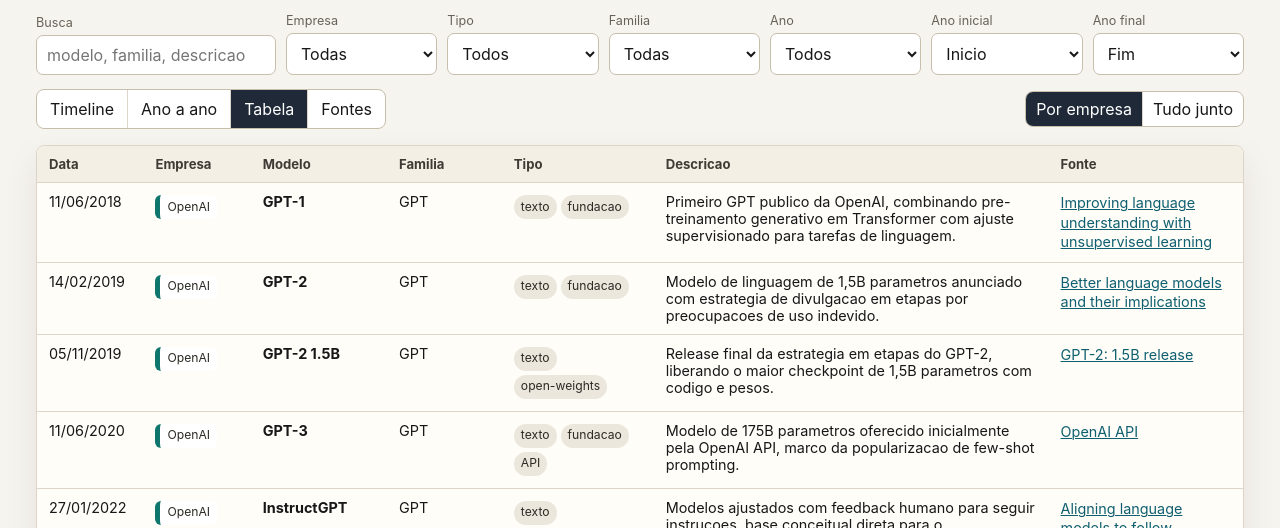
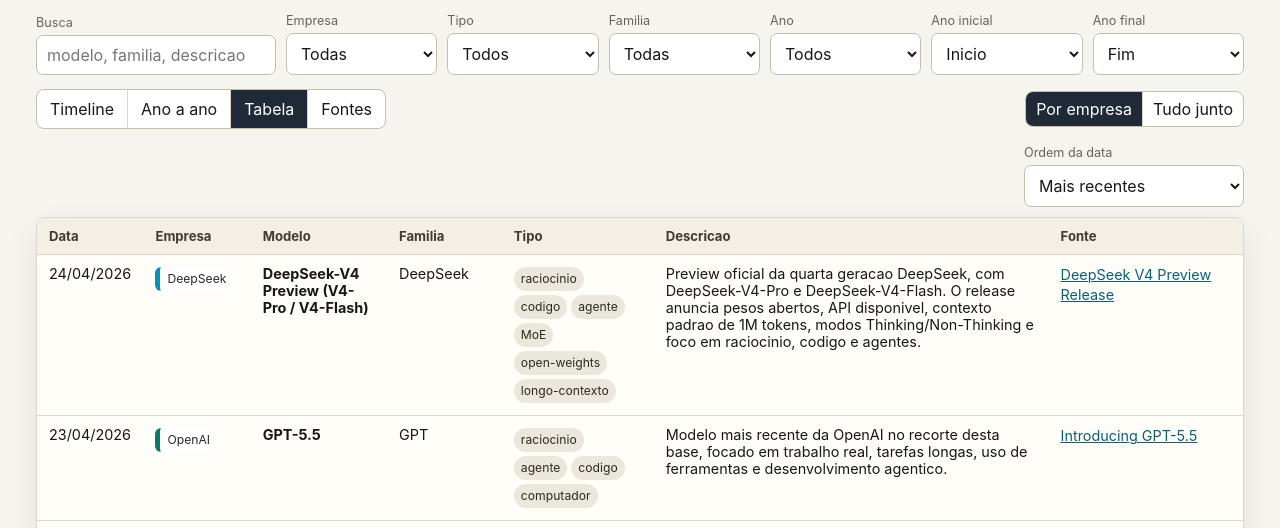
Before and after one commit to inteligenciamilgrau/ainews, a plain HTML site: page index.html in a window 1280 px wide. Both pictures are taken after a click on the button "Tabela". Shown: the part 261-789 px from the top of the page. Drawn offline with Linux system fonts and the light colour scheme.

Commit message:
Add table date sorting and HTTPS source validation

```diff
--- a/app.js
+++ b/app.js
@@ -2,6 +2,7 @@
 const VIEW_PREFS_KEY = "llmTimelineViewPreferences";
 const VALID_VIEWS = new Set(["timeline", "years", "table", "sources"]);
 const VALID_LANE_MODES = new Set(["company", "all"]);
+const VALID_TABLE_DATE_ORDERS = new Set(["desc", "asc"]);
 
 const state = {
   metadata: {},
@@ -15,6 +16,7 @@
     yearStart: "all",
     yearEnd: "all"
   },
+  tableDateOrder: "desc",
   view: "timeline",
   laneMode: "company",
   selectedId: null
@@ -71,6 +73,7 @@
     yearFilter: document.getElementById("yearFilter"),
     yearStartFilter: document.getElementById("yearStartFilter"),
     yearEndFilter: document.getElementById("yearEndFilter"),
+    tableDateOrder: document.getElementById("tableDateOrder"),
     metricModels: document.getElementById("metricModels"),
     metricCompanies: document.getElementById("metricCompanies"),
     metricYears: document.getElementById("metricYears"),
@@ -123,6 +126,12 @@
       renderTimeline(filteredModels());
     });
   });
+
+  els.tableDateOrder.addEventListener("change", (event) => {
+    state.tableDateOrder = VALID_TABLE_DATE_ORDERS.has(event.target.value) ? event.target.value : "desc";
+    saveViewPreferences();
+    renderTable(filteredModels());
+  });
 }
 
 function renderLastUpdated() {
@@ -163,13 +172,26 @@
       : [];
 
   return rawSources
-    .filter((source) => source && source.url)
     .map((source) => ({
+      source,
+      url: normalizeHttpsUrl(source?.url)
+    }))
+    .filter(({ source, url }) => source && url)
+    .map(({ source, url }) => ({
       title: source.title || "Fonte oficial",
-      url: source.url,
+      url,
       publisher: source.publisher || model.company,
       date_basis: source.date_basis || ""
     }));
+}
+
+function normalizeHttpsUrl(value) {
+  try {
+    const url = new URL(String(value || ""));
+    return url.protocol === "https:" ? url.href : "";
+  } catch {
+    return "";
+  }
 }
 
 function populateFilters() {
@@ -208,6 +230,7 @@
   els.yearFilter.value = state.filters.year;
   els.yearStartFilter.value = state.filters.yearStart;
   els.yearEndFilter.value = state.filters.yearEnd;
+  els.tableDateOrder.value = VALID_TABLE_DATE_ORDERS.has(state.tableDateOrder) ? state.tableDateOrder : "desc";
 }
 
 function syncViewControls() {
@@ -224,6 +247,7 @@
     const prefs = JSON.parse(localStorage.getItem(VIEW_PREFS_KEY) || "{}");
     if (VALID_VIEWS.has(prefs.view)) state.view = prefs.view;
     if (VALID_LANE_MODES.has(prefs.laneMode)) state.laneMode = prefs.laneMode;
+    if (VALID_TABLE_DATE_ORDERS.has(prefs.tableDateOrder)) state.tableDateOrder = prefs.tableDateOrder;
     if (prefs.filters && typeof prefs.filters === "object") {
       state.filters = {
         ...state.filters,
@@ -243,6 +267,7 @@
     localStorage.setItem(VIEW_PREFS_KEY, JSON.stringify({
       view: state.view,
       laneMode: state.laneMode,
+      tableDateOrder: state.tableDateOrder,
       filters: state.filters
     }));
   } catch {
@@ -430,7 +455,8 @@
 }
 
 function renderTable(models) {
-  els.modelsTable.innerHTML = models.map((model) => `
+  const sortedModels = sortModelsForTable(models);
+  els.modelsTable.innerHTML = sortedModels.map((model) => `
     <tr>
       <td>${formatDate(model.release_date)}</td>
       <td><span class="company-chip" style="--chip-color:${colorFor(model.company)}">${escapeHtml(model.company)}</span></td>
@@ -441,6 +467,15 @@
       <td>${renderSourceLinks(model, "compact")}</td>
     </tr>
   `).join("");
+}
+
+function sortModelsForTable(models) {
+  const direction = state.tableDateOrder === "asc" ? 1 : -1;
+  return [...models].sort((a, b) => (
+    ((a.timestamp - b.timestamp) * direction)
+    || a.company.localeCompare(b.company)
+    || a.model.localeCompare(b.model)
+  ));
 }
 
 function renderSources(models) {
--- a/index.html
+++ b/index.html
@@ -90,6 +90,15 @@
       </section>
 
       <section id="tableView" class="view">
+        <div class="table-toolbar">
+          <label>
+            <span>Ordem da data</span>
+            <select id="tableDateOrder">
+              <option value="desc">Mais recentes</option>
+              <option value="asc">Mais antigas</option>
+            </select>
+          </label>
+        </div>
         <div class="table-wrap">
           <table>
             <thead>
--- a/styles.css
+++ b/styles.css
@@ -450,6 +450,16 @@
   padding: 16px;
 }
 
+.table-toolbar {
+  display: flex;
+  justify-content: flex-end;
+  margin-bottom: 10px;
+}
+
+.table-toolbar label {
+  width: min(220px, 100%);
+}
+
 .year-row {
   display: grid;
   grid-template-columns: 64px minmax(140px, 1fr) 44px minmax(220px, 1.7fr);
```
